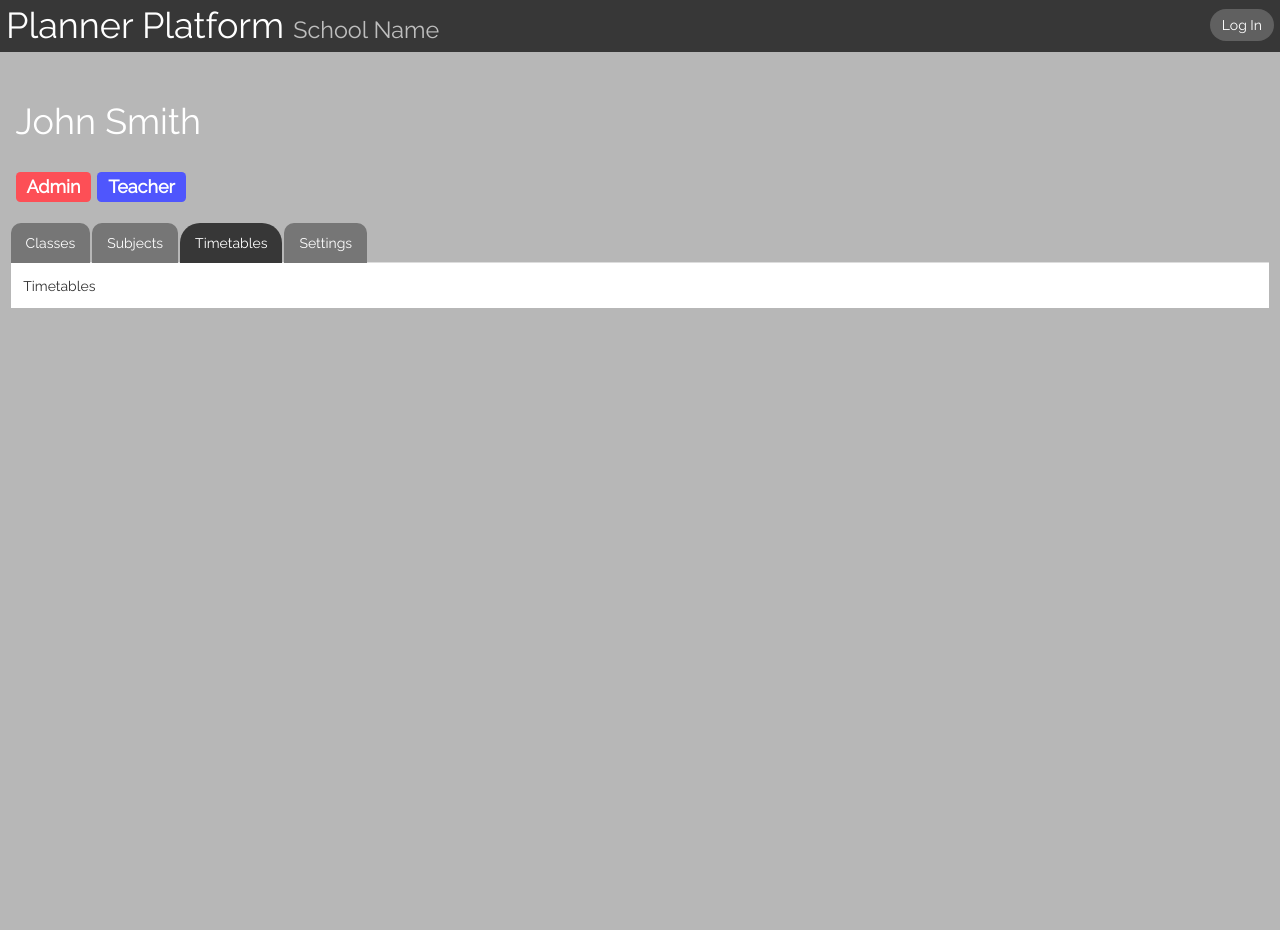
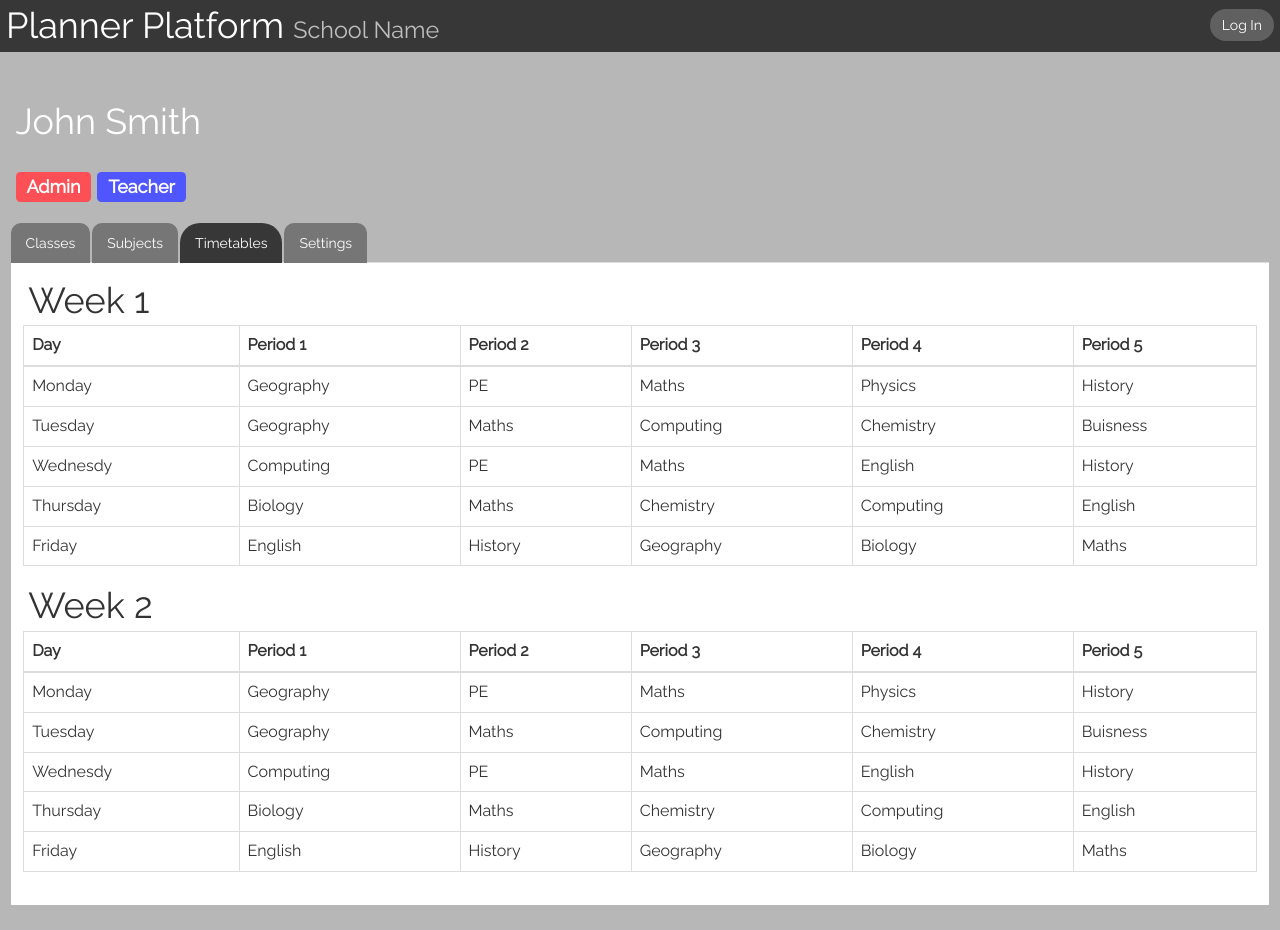
Before and after one commit to EverlessDrop41/PlannerDesign, a plain HTML site: page index.html in a window 1280 px wide. Both pictures are taken after a click on the tab "Timetables". Before the commit the page ends 800 px from the top, so only its background shows below. Drawn offline with nearby package versions, Linux system fonts and the light colour scheme.

Commit message:
Added timetables

```diff
--- a/index.html
+++ b/index.html
@@ -53,7 +53,7 @@
 					<table class="table table-condensed table-responsive">
 						<thead>
 							<tr>
-								<th>Class</th> <th>Teacher</th>
+								<th>Class</th> <th>Teachers</th>
 							</tr>
 						</thead>
 						<tbody>
@@ -97,7 +97,59 @@
 					  <i>Taught by Richard Dawkins</i>
 					</dl>
 			    </div>
-			    <div role="tabpanel" class="tab-pane" id="timetables">Timetables</div>
+			    <div role="tabpanel" class="tab-pane" id="timetables">
+			    	<table class="table table-bordered table-responsive">
+						<thead>
+							<h1>Week 1</h1>
+							<tr>
+								<th>Day</th> <th>Period 1</th> <th>Period 2</th> <th>Period 3</th> <th>Period 4</th> <th>Period 5</th>
+							</tr>
+						</thead>
+						<tbody>
+							<tr>
+								<td>Monday</td> <td>Geography</td> <td>PE</td> <td>Maths</td> <td>Physics</td> <td>History</td>
+							</tr>
+							<tr>
+								<td>Tuesday</td> <td>Geography</td> <td>Maths</td> <td>Computing</td> <td>Chemistry</td> <td>Buisness</td>
+							</tr>
+							<tr>
+								<td>Wednesdy</td> <td>Computing</td> <td>PE</td> <td>Maths</td> <td>English</td> <td>History</td>
+							</tr>
+							<tr>
+								<td>Thursday</td> <td>Biology</td> <td>Maths</td> <td>Chemistry</td> <td>Computing</td> <td>English</td>
+							</tr>
+							<tr>
+								<td>Friday</td> <td>English</td> <td>History</td> <td>Geography</td> <td>Biology</td> <td>Maths</td>
+							</tr>
+						</tbody>
+					</table>
+
+					<table class="table table-bordered table-responsive">
+						<thead>
+							<h1>Week 2</h1>
+							<tr>
+								<th>Day</th> <th>Period 1</th> <th>Period 2</th> <th>Period 3</th> <th>Period 4</th> <th>Period 5</th>
+							</tr>
+						</thead>
+						<tbody>
+							<tr>
+								<td>Monday</td> <td>Geography</td> <td>PE</td> <td>Maths</td> <td>Physics</td> <td>History</td>
+							</tr>
+							<tr>
+								<td>Tuesday</td> <td>Geography</td> <td>Maths</td> <td>Computing</td> <td>Chemistry</td> <td>Buisness</td>
+							</tr>
+							<tr>
+								<td>Wednesdy</td> <td>Computing</td> <td>PE</td> <td>Maths</td> <td>English</td> <td>History</td>
+							</tr>
+							<tr>
+								<td>Thursday</td> <td>Biology</td> <td>Maths</td> <td>Chemistry</td> <td>Computing</td> <td>English</td>
+							</tr>
+							<tr>
+								<td>Friday</td> <td>English</td> <td>History</td> <td>Geography</td> <td>Biology</td> <td>Maths</td>
+							</tr>
+						</tbody>
+					</table>
+			    </div>
 			    <div role="tabpanel" class="tab-pane" id="settings">Settings</div>
 			  </div>
 
```
